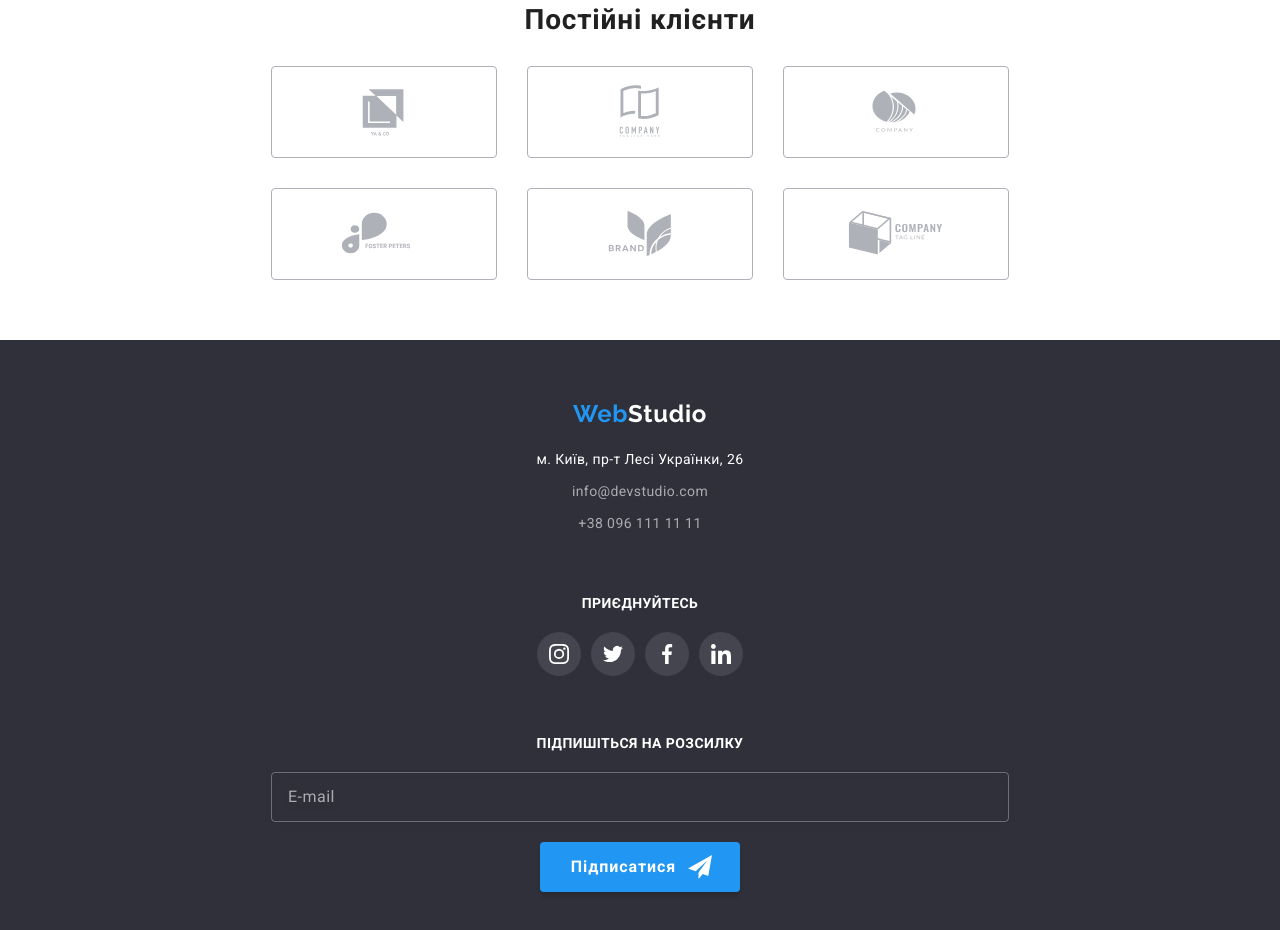
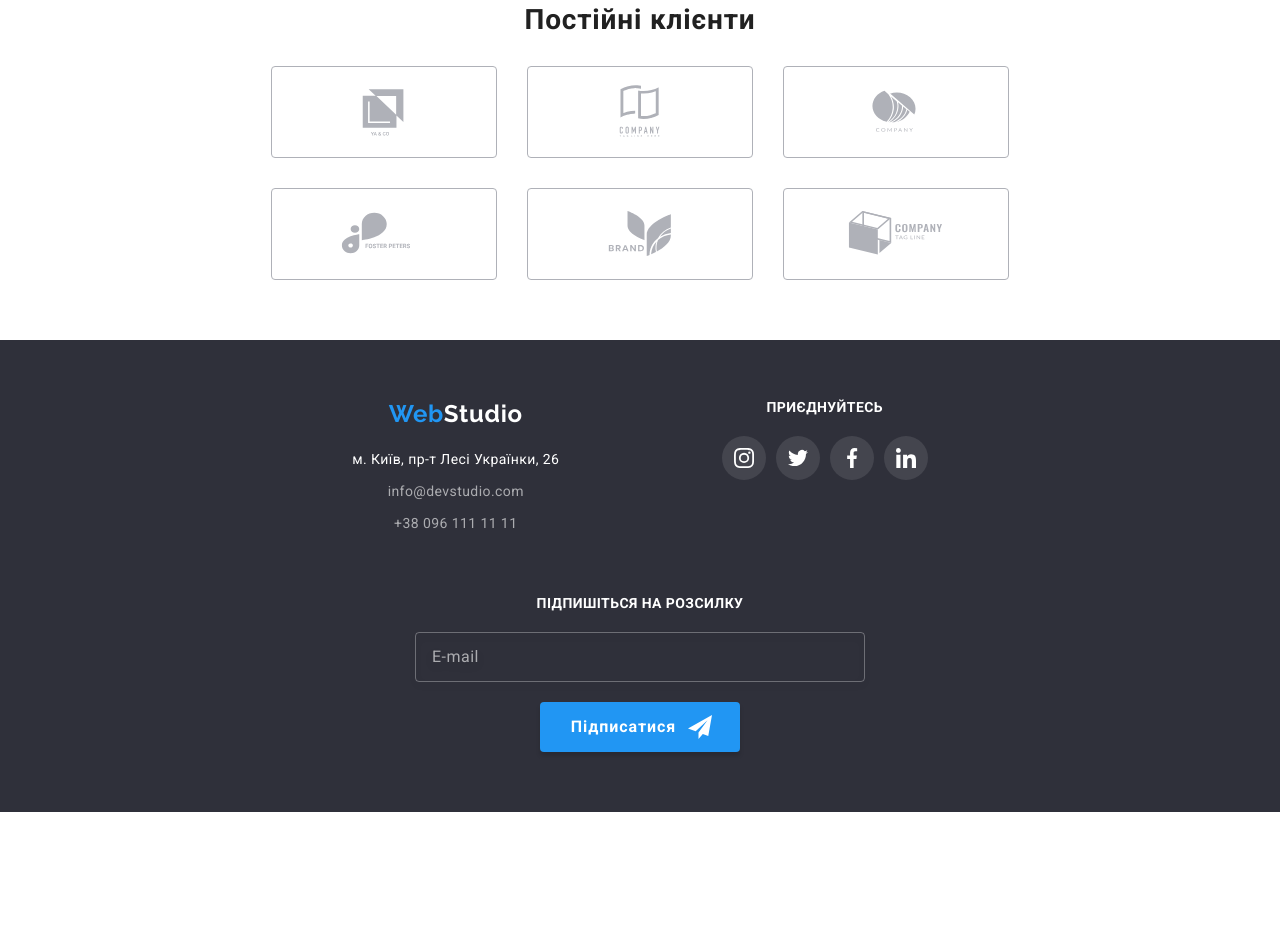
Before and after one commit to ForestDr/goit-markup-hw-08, a plain HTML site: page index.html in a window 1280 px wide. Shown: the part 2420-3350 px from the top of the page. After the commit the page ends 3232 px from the top, so only its background shows below. Drawn offline with nearby package versions, Linux system fonts and the light colour scheme; files that its build step writes are made by us from their sources.

Commit message:
Update _page-footer.scss

```diff
--- a/sass/components/_page-footer.scss
+++ b/sass/components/_page-footer.scss
@@ -3,6 +3,10 @@
 }
 
 .page-footer__container {
+    display: flex;
+    flex-wrap: wrap;
+    justify-content: space-around;
+
     padding-top: 60px;
     padding-bottom: 60px;
 }
@@ -107,4 +111,8 @@
         letter-spacing: 0.03em;
         color: $color-adress-contact;
     }
+
+    @media screen and (min-width: $tablet){
+        width: 450px;
+    }
 }
```
